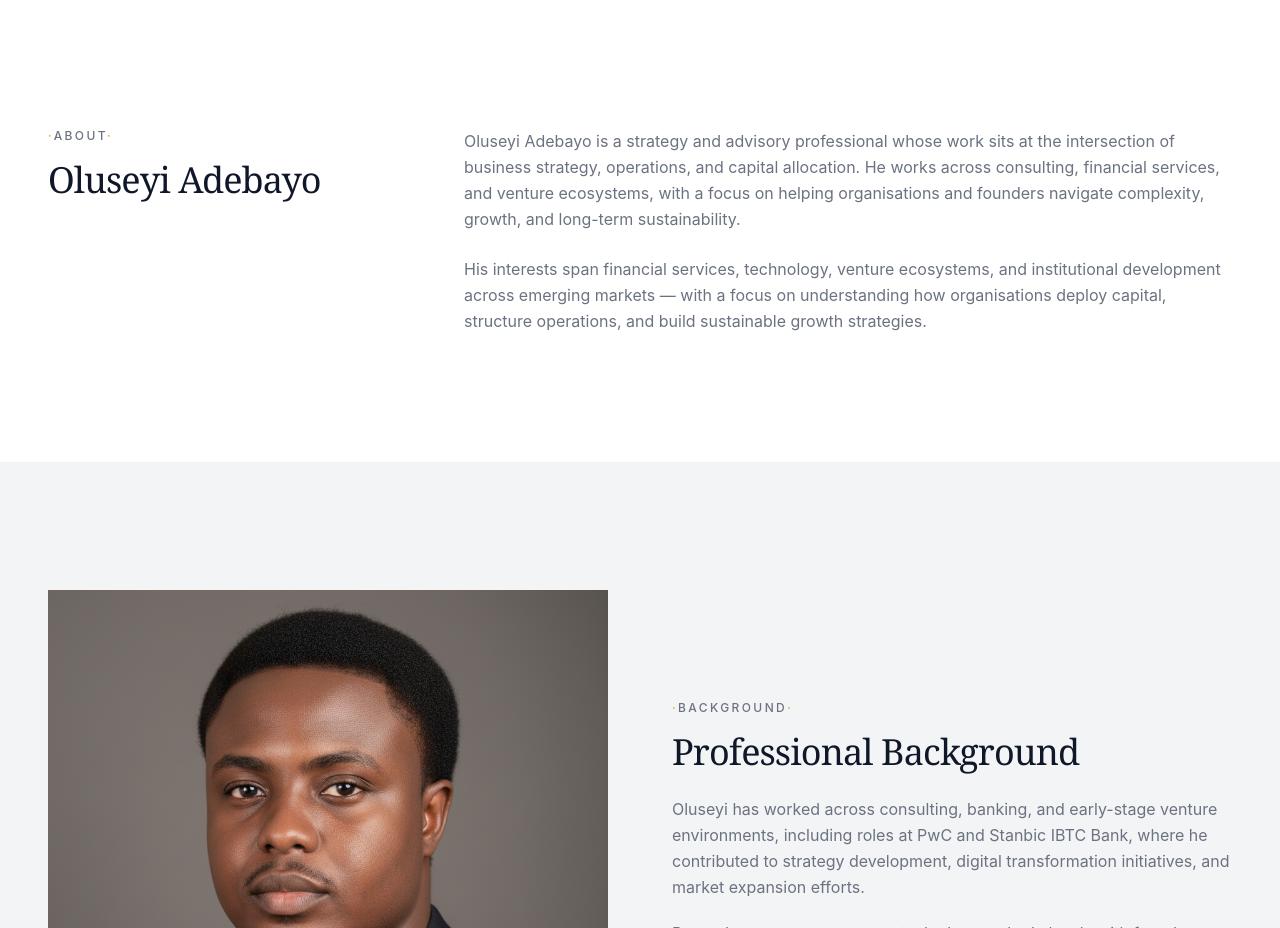
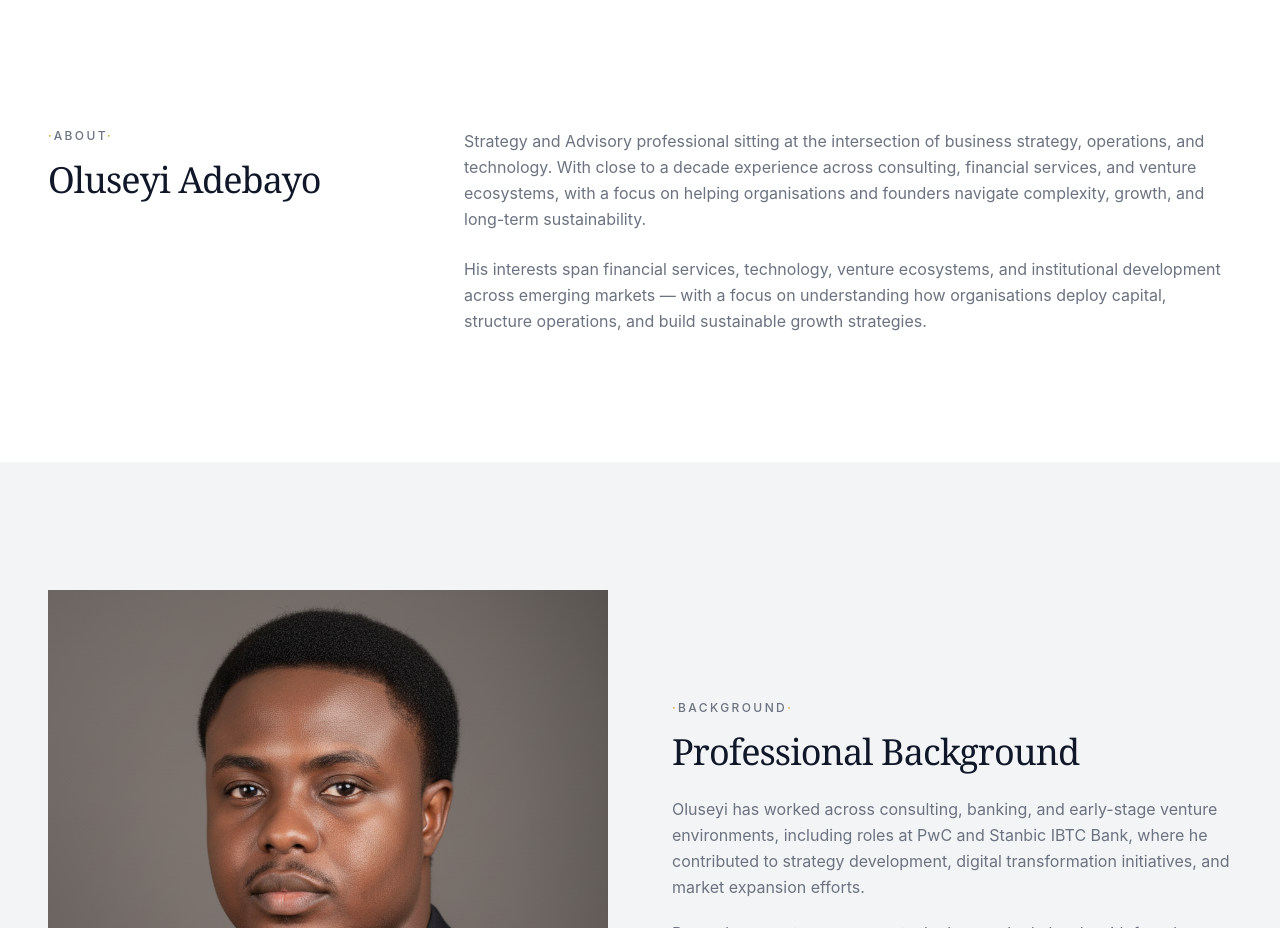
Before and after one commit to Oluseyiadebayo/oluseyiadebayo, a React (Vite) app: page / in a window 1280 px wide. Shown: the part 800-1728 px from the top of the page. Built offline with nearby package versions, Linux system fonts and the light colour scheme; the HTML template or start-up script is replaced by a standard one.

Commit message:
Update About text
Co-authored-by: Oluseyiadebayo <123813848+Oluseyiadebayo@users.noreply.github.com>

```diff
--- a/src/pages/Index.tsx
+++ b/src/pages/Index.tsx
@@ -93,7 +93,7 @@ const Index = () => {
                 className="space-y-6"
               >
                 <p className="text-muted-foreground leading-relaxed">
-                  Oluseyi Adebayo is a strategy and advisory professional whose work sits at the intersection of business strategy, operations, and capital allocation. He works across consulting, financial services, and venture ecosystems, with a focus on helping organisations and founders navigate complexity, growth, and long-term sustainability.
+                  Strategy and Advisory professional sitting at the intersection of business strategy, operations, and technology. With close to a decade experience across consulting, financial services, and venture ecosystems, with a focus on helping organisations and founders navigate complexity, growth, and long-term sustainability.
                 </p>
                 <p className="text-muted-foreground leading-relaxed">
                   His interests span financial services, technology, venture ecosystems, and institutional development across emerging markets — with a focus on understanding how organisations deploy capital, structure operations, and build sustainable growth strategies.
```
